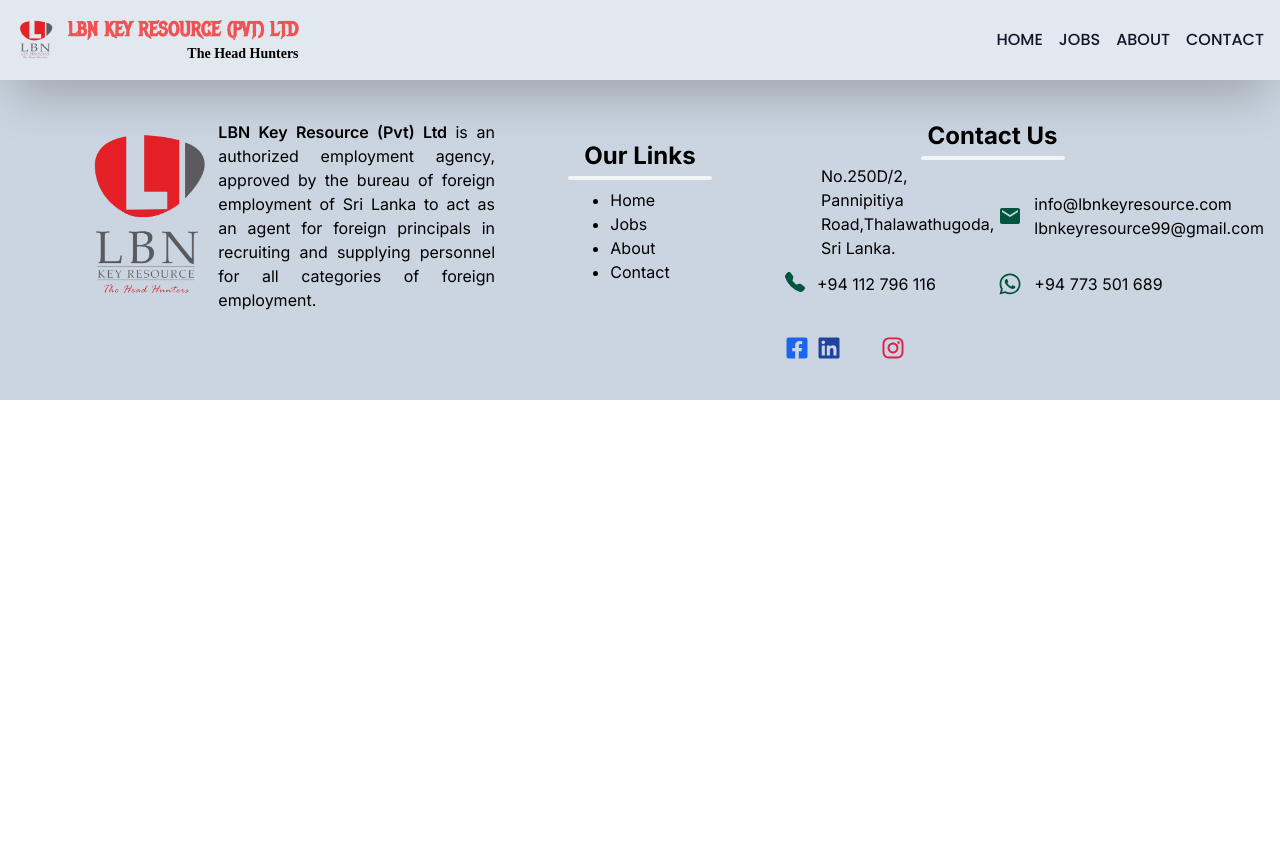
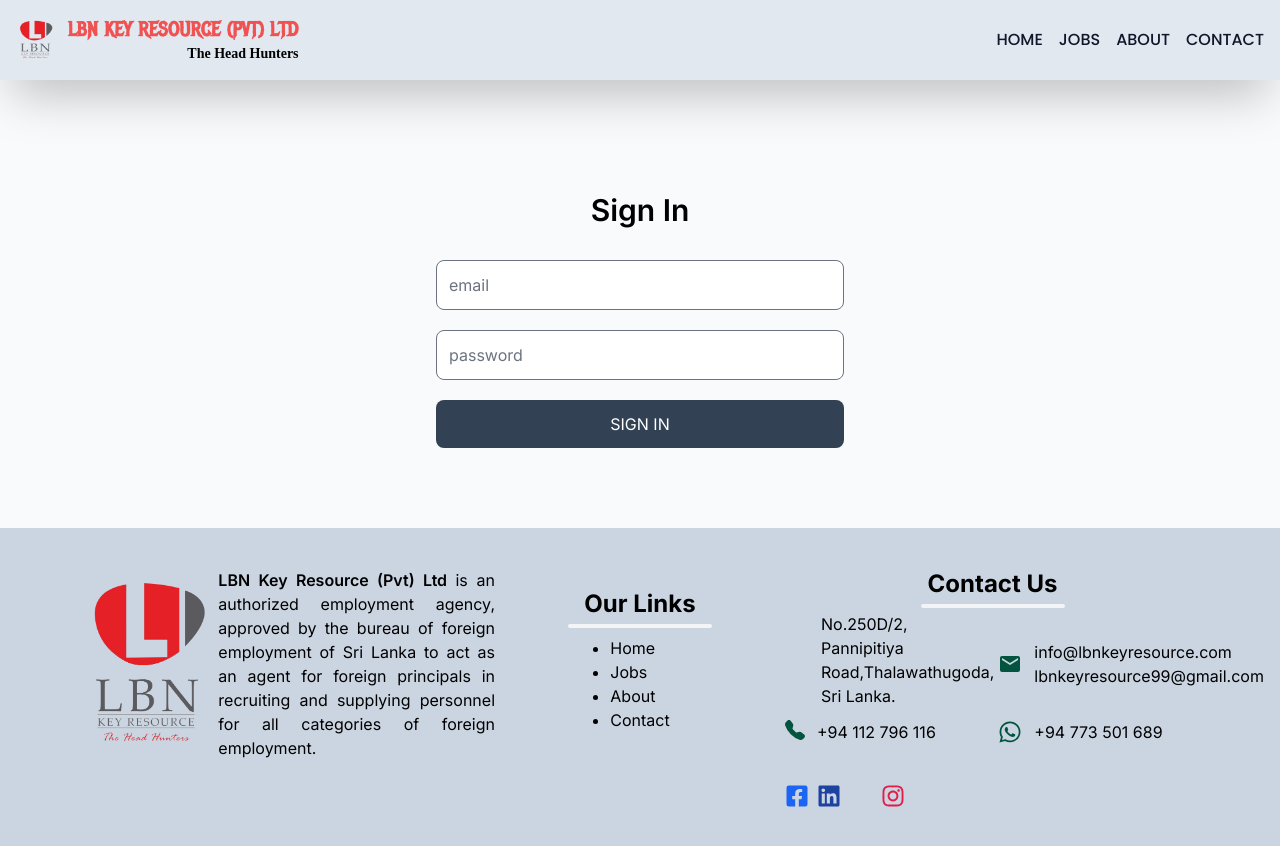
Before and after one commit to bhashana99/LBN-web, a React (Vite) app in the folder client/: page /sign-in in a window 1280 px wide. Before the commit the page ends 800 px from the top, so only its background shows below. Built offline with nearby package versions, Linux system fonts and the light colour scheme; some icons are missing; a web font is replaced by a local one.

Commit message:
Admin SignIn Page UI

```diff
--- a/client/src/App.jsx
+++ b/client/src/App.jsx
@@ -5,6 +5,7 @@
 import Header from "./components/Header";
 import Jobs from "./pages/Jobs";
 import Footer from "./components/Footer";
+import SignIn from "./pages/SignIn";
 
 
 export default function App() {
@@ -16,6 +17,7 @@
         <Route path="/about" element={<About />} />
         <Route path="/contact" element={<Contact />} />
         <Route path="/jobs" element={<Jobs />} />
+        <Route path="/sign-in" element={<SignIn/>}/>
       </Routes>
       <Footer />
     </BrowserRouter>
--- a/client/src/components/Footer.jsx
+++ b/client/src/components/Footer.jsx
@@ -19,7 +19,7 @@
         <div className=" md:col-span-3 ">
           <div className="grid grid-cols-3 items-center">
             <div>
-              <Link to="">
+              <Link to="/sign-in">
                 <img src={logo} alt="" className="w-28 md:w-40 " />
               </Link>
             </div>
--- a/client/src/pages/Jobs.jsx
+++ b/client/src/pages/Jobs.jsx
@@ -344,7 +344,7 @@
           </h1>
         </div>
         <div>
-          <table className="mx-auto border-collapse border-2 border-gray-500">
+          <table className="mx-auto border-collapse border-2 border-gray-500 table-auto">
             <thead>
               <tr>
                 <th className="border border-gray-500 p-3">Country</th>
--- /dev/null
+++ b/client/src/pages/SignIn.jsx
@@ -0,0 +1,38 @@
+import React from 'react'
+import {Link} from 'react-router-dom'
+
+export default function SignIn() {
+
+    const handleSubmit = (e) => {}
+    const handleChange = (e) => {}
+  return (
+    <div className='bg-slate-50'>
+        <div className="px-5 max-w-md py-5 md:py-20 mx-auto ">
+      <h1 className="text-3xl text-center font-semibold my-8">Sign In</h1>
+      <form className="flex flex-col gap-5" onSubmit={handleSubmit}>
+        <input
+          type="email"
+          placeholder="email"
+          className="border p-3 rounded-lg"
+          id="email"
+          onChange={handleChange}
+        />
+        <input
+          type="password"
+          placeholder="password"
+          className="border p-3 rounded-lg"
+          id="password"
+          onChange={handleChange}
+        />
+        <button  className="bg-slate-700 p-3 text-white rounded-lg uppercase hover:opacity-95 disabled:opacity-80">
+          Sign In
+        </button>
+
+      </form>
+
+
+    </div>
+    </div>
+
+  )
+}
```
